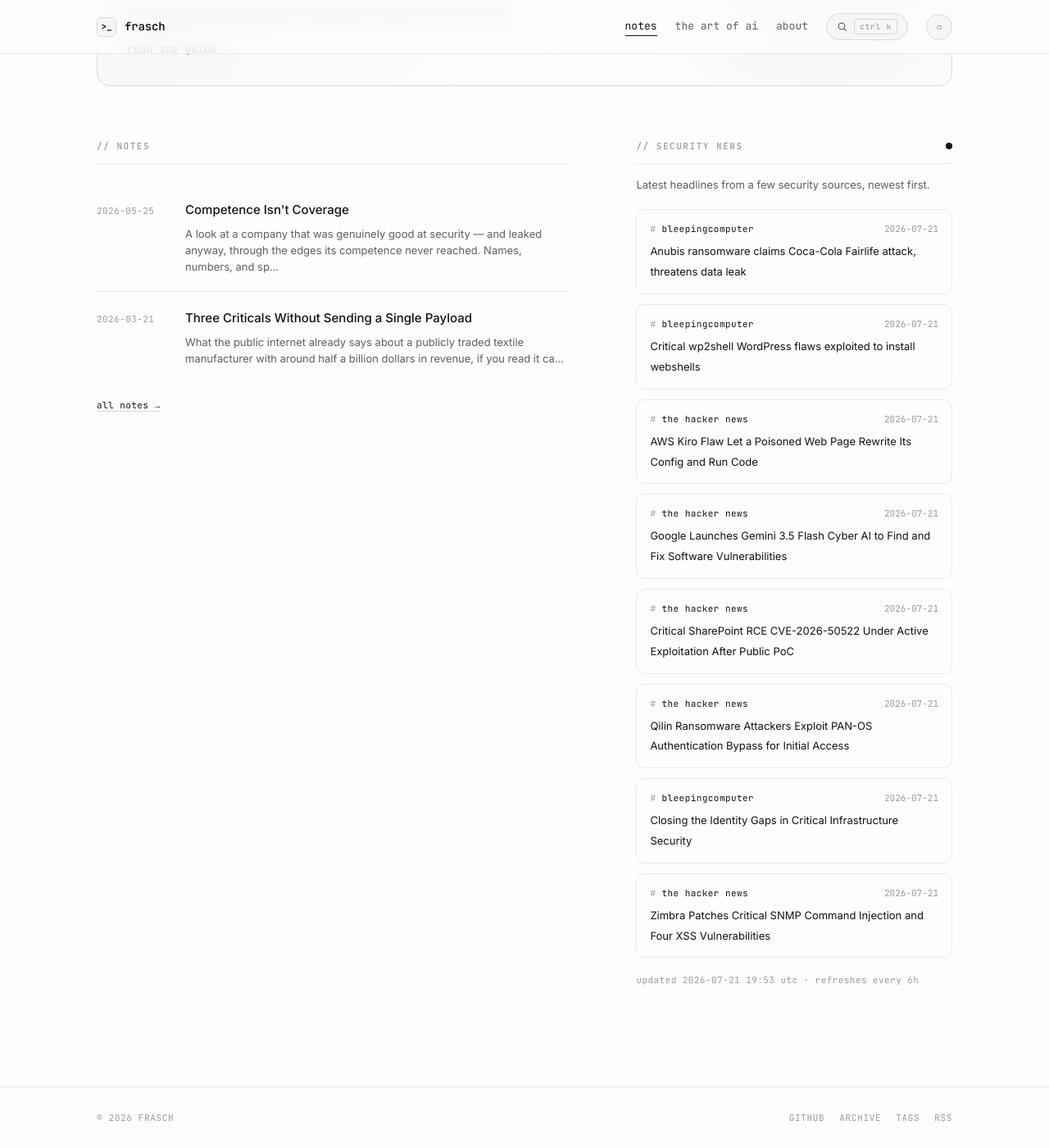
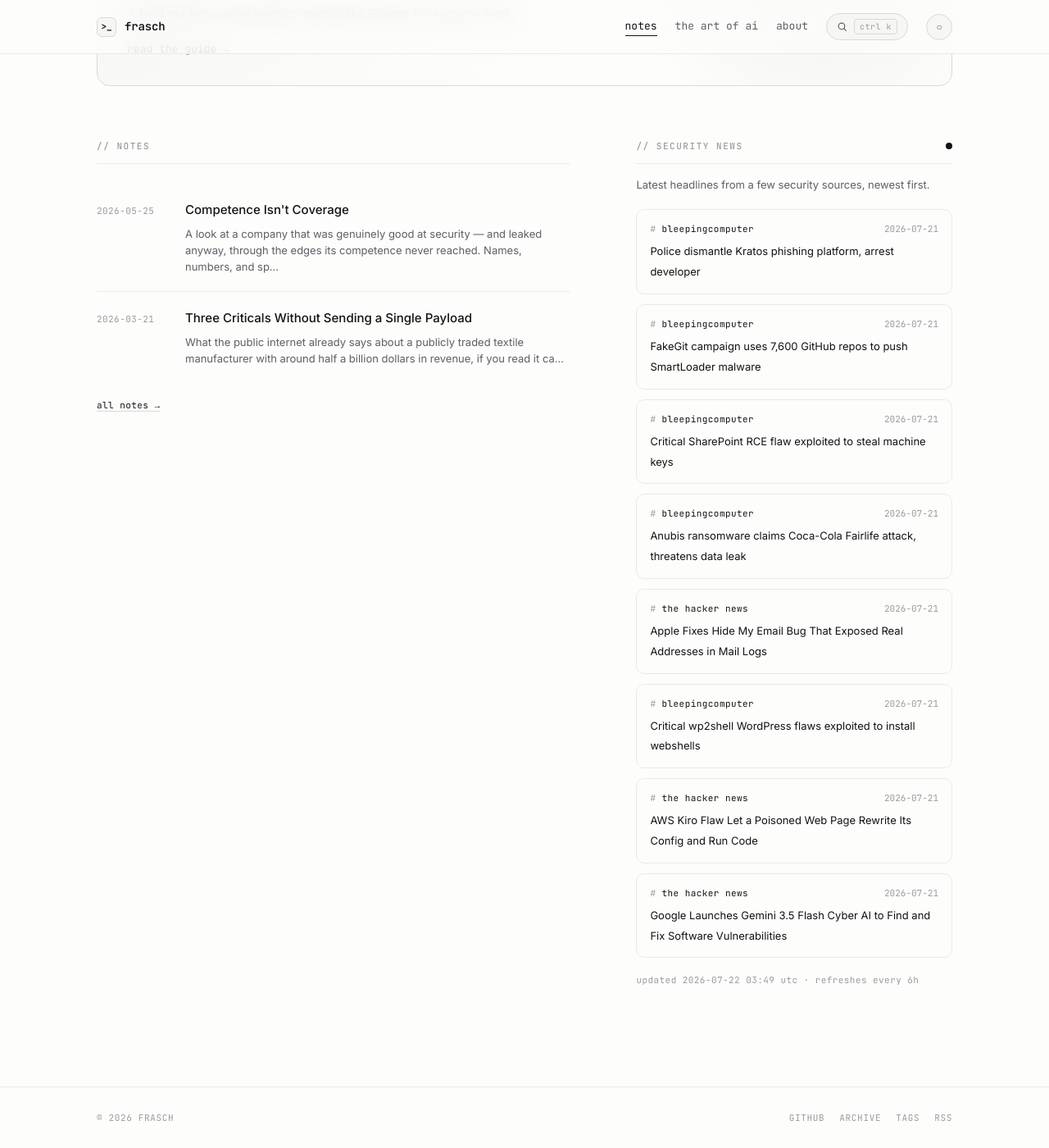
Before and after one commit to whoisfrasch/frasch, a Jekyll site: the page built from index.html, in a window 1280 px wide and 1400 px high, scrolled down 615 px. Shown: the whole window at 82% size. Built offline with Jekyll 4.4.1, drawn with Linux system fonts in a browser that asks for light colours.

Commit message:
Refresh security news feed

```diff
--- a/_data/news.json
+++ b/_data/news.json
@@ -1,11 +1,35 @@
 {
-  "updated": "2026-07-21T19:53:53Z",
+  "updated": "2026-07-22T03:49:41Z",
   "items": [
+    {
+      "source": "bleepingcomputer",
+      "title": "Police dismantle Kratos phishing platform, arrest developer",
+      "link": "https://www.bleepingcomputer.com/news/security/police-dismantle-kratos-phishing-platform-arrest-developer/",
+      "date": "2026-07-21T23:07:33Z"
+    },
+    {
+      "source": "bleepingcomputer",
+      "title": "FakeGit campaign uses 7,600 GitHub repos to push SmartLoader malware",
+      "link": "https://www.bleepingcomputer.com/news/security/fakegit-campaign-uses-7-600-github-repos-to-push-smartloader-malware/",
+      "date": "2026-07-21T22:34:17Z"
+    },
+    {
+      "source": "bleepingcomputer",
+      "title": "Critical SharePoint RCE flaw exploited to steal machine keys",
+      "link": "https://www.bleepingcomputer.com/news/security/critical-sharepoint-rce-flaw-exploited-to-steal-machine-keys/",
+      "date": "2026-07-21T20:06:55Z"
+    },
     {
       "source": "bleepingcomputer",
       "title": "Anubis ransomware claims Coca-Cola Fairlife attack, threatens data leak",
       "link": "https://www.bleepingcomputer.com/news/security/anubis-ransomware-claims-coca-cola-fairlife-attack-threatens-data-leak/",
       "date": "2026-07-21T18:50:54Z"
+    },
+    {
+      "source": "the hacker news",
+      "title": "Apple Fixes Hide My Email Bug That Exposed Real Addresses in Mail Logs",
+      "link": "https://thehackernews.com/2026/07/apple-fixes-hide-my-email-bug-that.html",
+      "date": "2026-07-21T18:46:32Z"
     },
     {
       "source": "bleepingcomputer",
@@ -24,30 +48,6 @@
       "title": "Google Launches Gemini 3.5 Flash Cyber AI to Find and Fix Software Vulnerabilities",
       "link": "https://thehackernews.com/2026/07/google-launches-gemini-35-flash-cyber.html",
       "date": "2026-07-21T15:09:28Z"
-    },
-    {
-      "source": "the hacker news",
-      "title": "Critical SharePoint RCE CVE-2026-50522 Under Active Exploitation After Public PoC",
-      "link": "https://thehackernews.com/2026/07/critical-sharepoint-rce-cve-2026-50522.html",
-      "date": "2026-07-21T14:57:51Z"
-    },
-    {
-      "source": "the hacker news",
-      "title": "Qilin Ransomware Attackers Exploit PAN-OS Authentication Bypass for Initial Access",
-      "link": "https://thehackernews.com/2026/07/qilin-ransomware-attackers-exploit-pan.html",
-      "date": "2026-07-21T14:04:57Z"
-    },
-    {
-      "source": "bleepingcomputer",
-      "title": "Closing the Identity Gaps in Critical Infrastructure Security",
-      "link": "https://www.bleepingcomputer.com/news/security/closing-the-identity-gaps-in-critical-infrastructure-security/",
-      "date": "2026-07-21T14:00:10Z"
-    },
-    {
-      "source": "the hacker news",
-      "title": "Zimbra Patches Critical SNMP Command Injection and Four XSS Vulnerabilities",
-      "link": "https://thehackernews.com/2026/07/zimbra-patches-critical-snmp-command.html",
-      "date": "2026-07-21T13:18:31Z"
     }
   ]
 }
```
